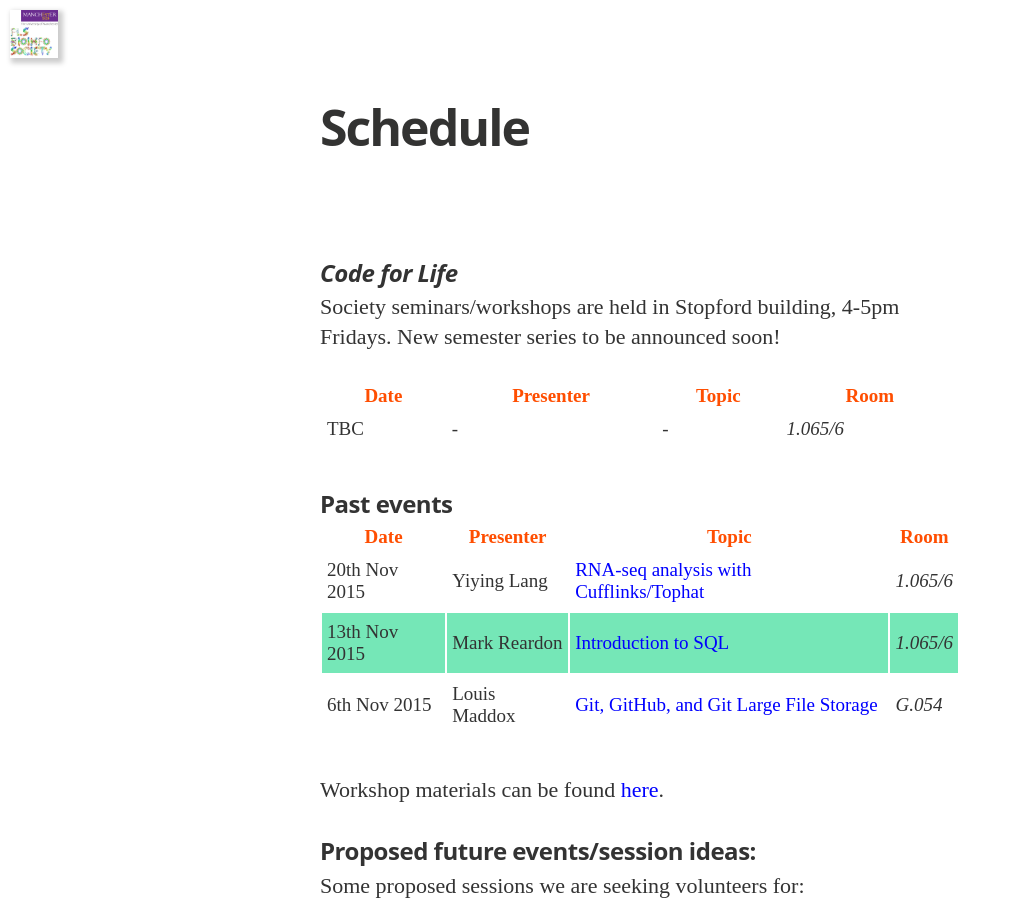
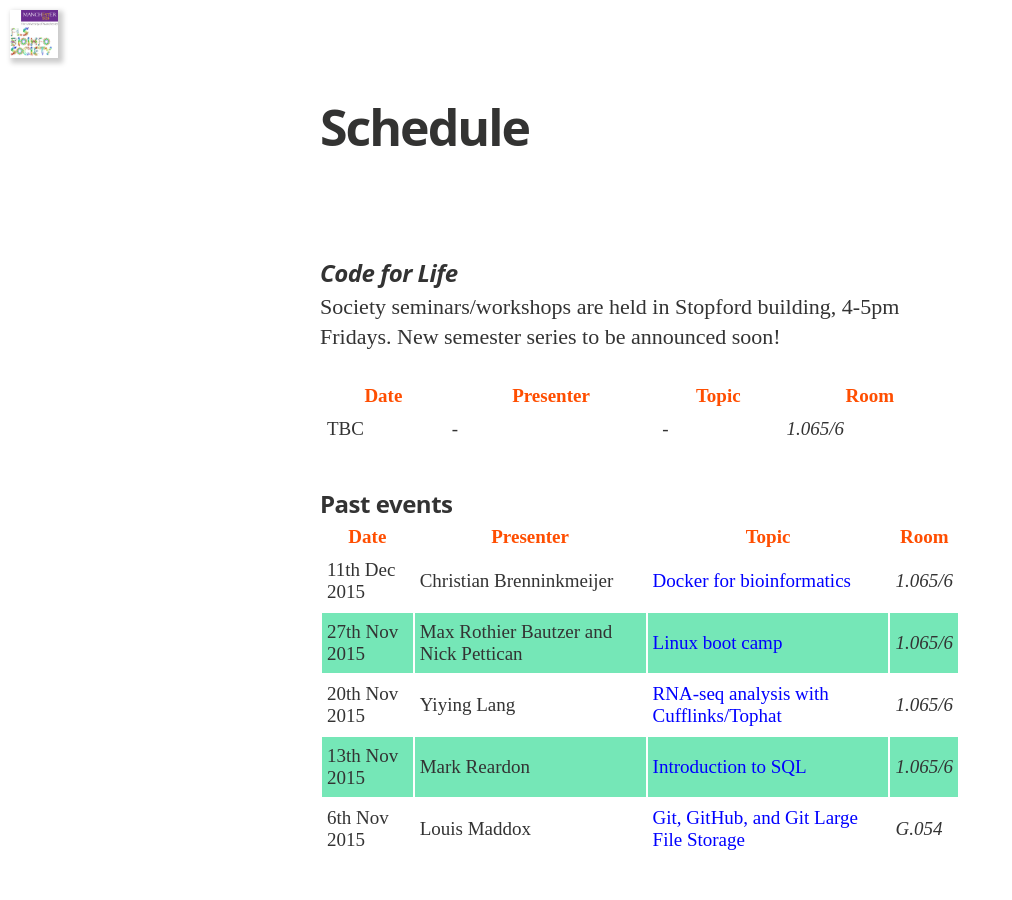
Before and after one commit to UoMBioinfoSoc/UoMBioinfoSoc.github.io, a Jekyll site: the page built from schedule.md, in a window 1280 px wide and 900 px high. Shown: the whole window, without its empty margins (0-1012 px from the left). Built offline with Jekyll 4.4.1, drawn with Linux system fonts in a browser that asks for light colours; nearby versions of some CDN libraries; some web fonts are replaced; Markdown is read by kramdown in place of the engine named in the settings.

Commit message:
Update past events timetable

```diff
--- a/schedule.md
+++ b/schedule.md
@@ -17,6 +17,8 @@ Society seminars/workshops are held in Stopford building, 4-5pm Fridays. New sem
 
 |Date | Presenter | Topic | Room |
 |----- | -------|--------|------|
+|11th Dec 2015 | Christian Brenninkmeijer | [Docker for bioinformatics](https://www.facebook.com/events/465963576940825/) |_1.065/6_|
+|27th Nov 2015 | Max Rothier Bautzer and Nick Pettican | [Linux boot camp](https://www.facebook.com/events/909402889097702/) |_1.065/6_|
 |20th Nov 2015 | Yiying Lang | [RNA-seq analysis with Cufflinks/Tophat](https://www.facebook.com/events/1520097534976884) |_1.065/6_|
 |13th Nov 2015 | Mark Reardon | [Introduction to SQL](https://www.facebook.com/events/158390151182869/)|_1.065/6_|
 |6th Nov 2015 | Louis Maddox | [Git, GitHub, and Git Large File Storage](https://www.facebook.com/events/857217957729738/)|_G.054_|
```
